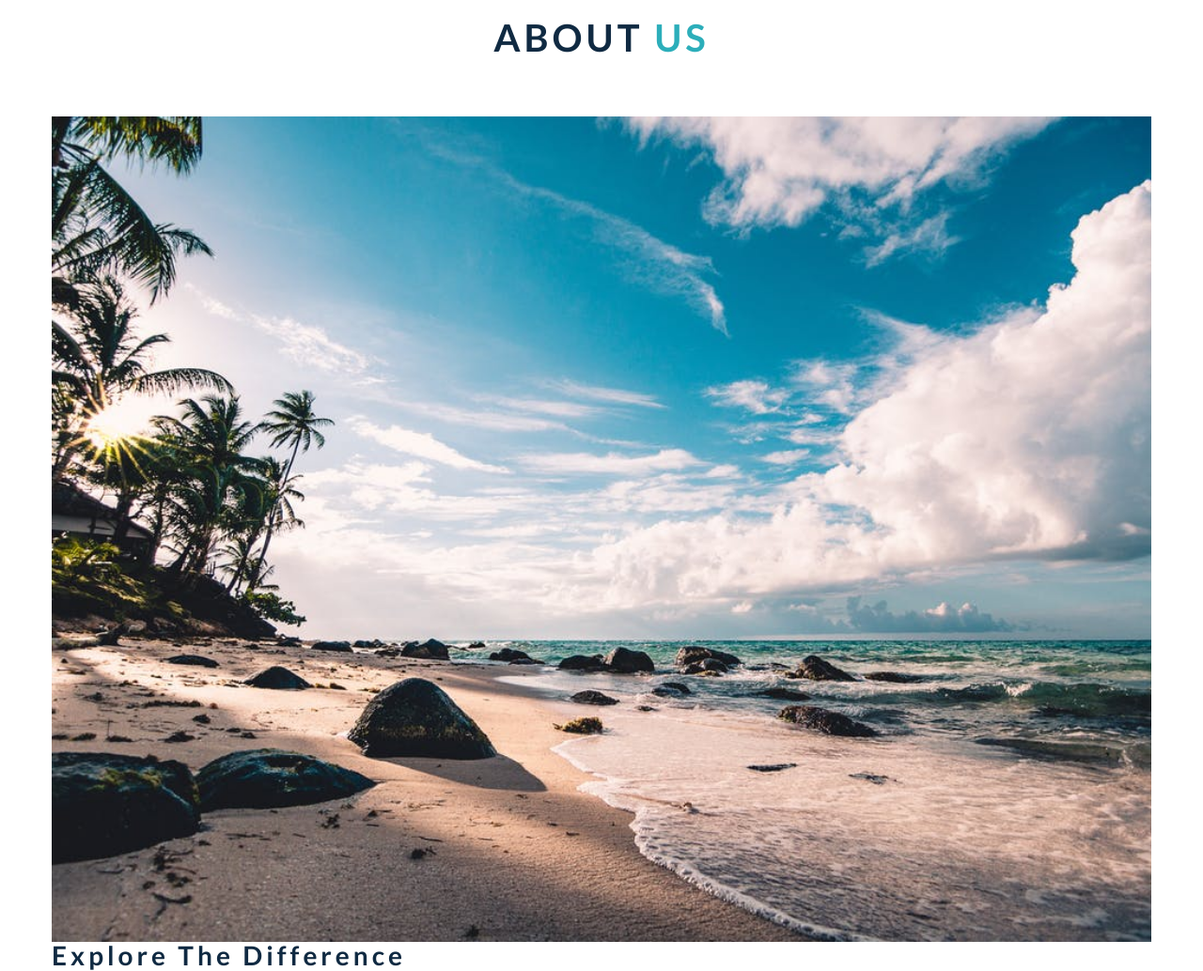
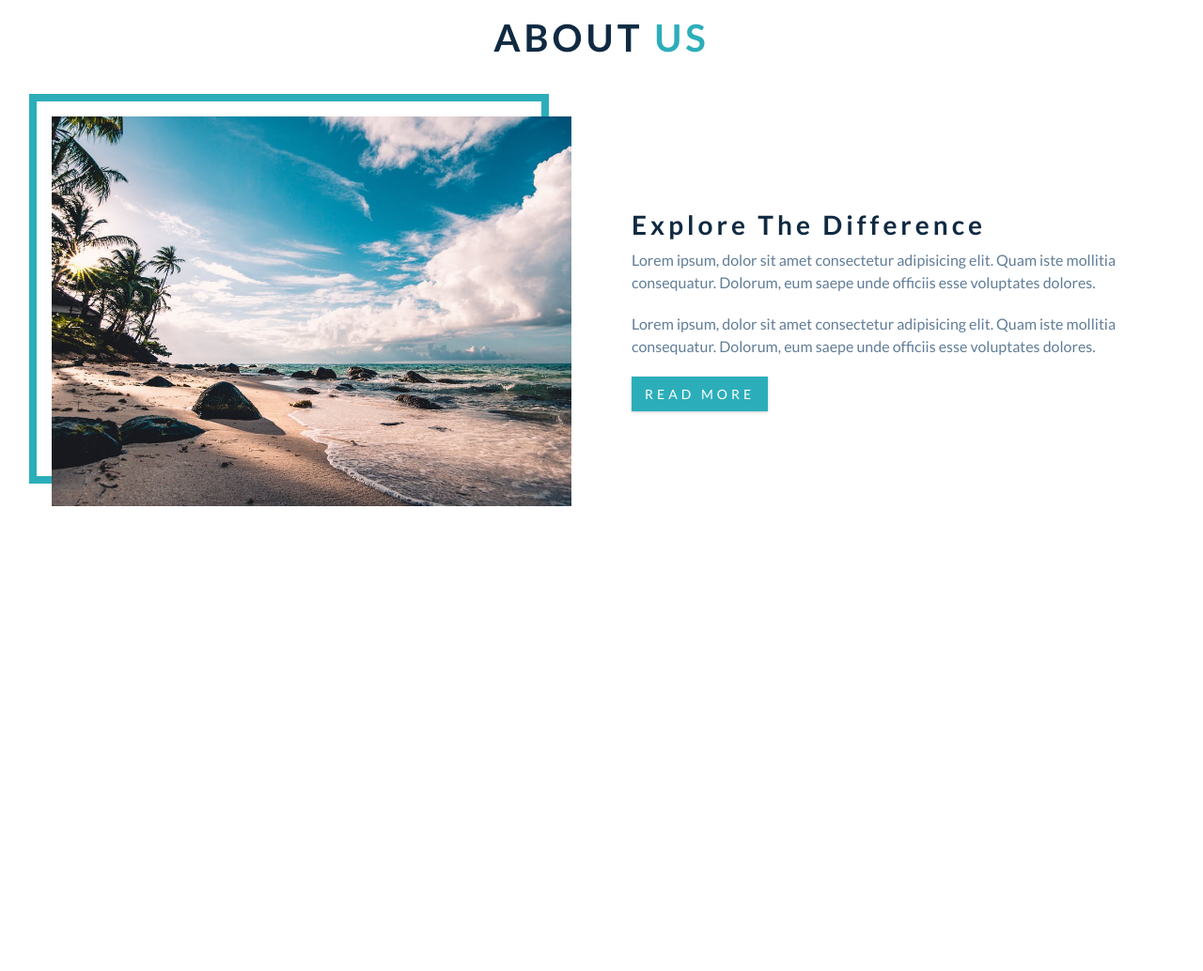
Before and after one commit to emerson-bualat/backroad-tours-company-project, a plain HTML site: page index.html in a window 1280 px wide. Shown: the part 860-1894 px from the top of the page at 94% size. After the commit the page ends 1479 px from the top, so only its background shows below. Drawn offline with Linux system fonts and the light colour scheme.

Commit message:
about-column-layout fixed-about-html

```diff
--- a/css/styles.css
+++ b/css/styles.css
@@ -167,7 +167,7 @@ p {
 }
 @media screen and (min-width: 992px) {
   .section-center {
-    width: 95%;
+    width: 95vw;
   }
 }
 /*
@@ -235,7 +235,42 @@ About
 /* section add to globals */
 /* title add to globals */
 /* section center add to globals */
-
+.about-img,
+.about-info {
+  margin-bottom: 2rem;
+}
+@media screen and (min-width: 992px) {
+  .about-center {
+    display: flex;
+    justify-content: space-between;
+    flex-wrap: wrap;
+  }
+  .about-img,
+  .about-info {
+    flex: 0 0 calc(50% - 2rem);
+    margin-bottom: 0;
+    align-self: center;
+  }
+}
+@media screen and (min-width: 1170px) {
+  .about-img::before {
+    content: "";
+    position: absolute;
+    border: 0.5rem solid var(--clr-primary-5);
+    width: 100%;
+    height: 100%;
+    box-sizing: border-box;
+    top: -1.5rem;
+    left: -1.5rem;
+    z-index: -1;
+  }
+  .about-img {
+    position: relative;
+  }
+  .about-photo {
+    position: relative;
+  }
+}
 /*
 ===============
 Services
--- a/index.html
+++ b/index.html
@@ -40,27 +40,27 @@
         <h2>about <span>us</span></h2>
       </div>
       <!-- end of title -->
-      <article class="section-center about-center">
+      <div class="section-center about-center">
         <!-- about img wrapper -->
         <div class="about-img">
           <img src="./images/about.jpeg" class="about-photo" alt="beach" />
         </div>
-      </article>
         <!-- about info -->
-      <article class="section-center about-info">
+        <article class="about-info">
           <h3>explore the difference</h3>
           <p>
             Lorem ipsum, dolor sit amet consectetur adipisicing elit. Quam iste
-          mollitia consequatur. Dolorum, eum saepe unde officiis esse voluptates
-          dolores.
+            mollitia consequatur. Dolorum, eum saepe unde officiis esse
+            voluptates dolores.
           </p>
           <p>
             Lorem ipsum, dolor sit amet consectetur adipisicing elit. Quam iste
-          mollitia consequatur. Dolorum, eum saepe unde officiis esse voluptates
-          dolores.
+            mollitia consequatur. Dolorum, eum saepe unde officiis esse
+            voluptates dolores.
           </p>
           <a href="#" class="btn">read more</a>
         </article>
+      </div>
     </section>
     <!-- end of about section -->
 
```
Lines whose indentation alone changed are shown as unchanged.
